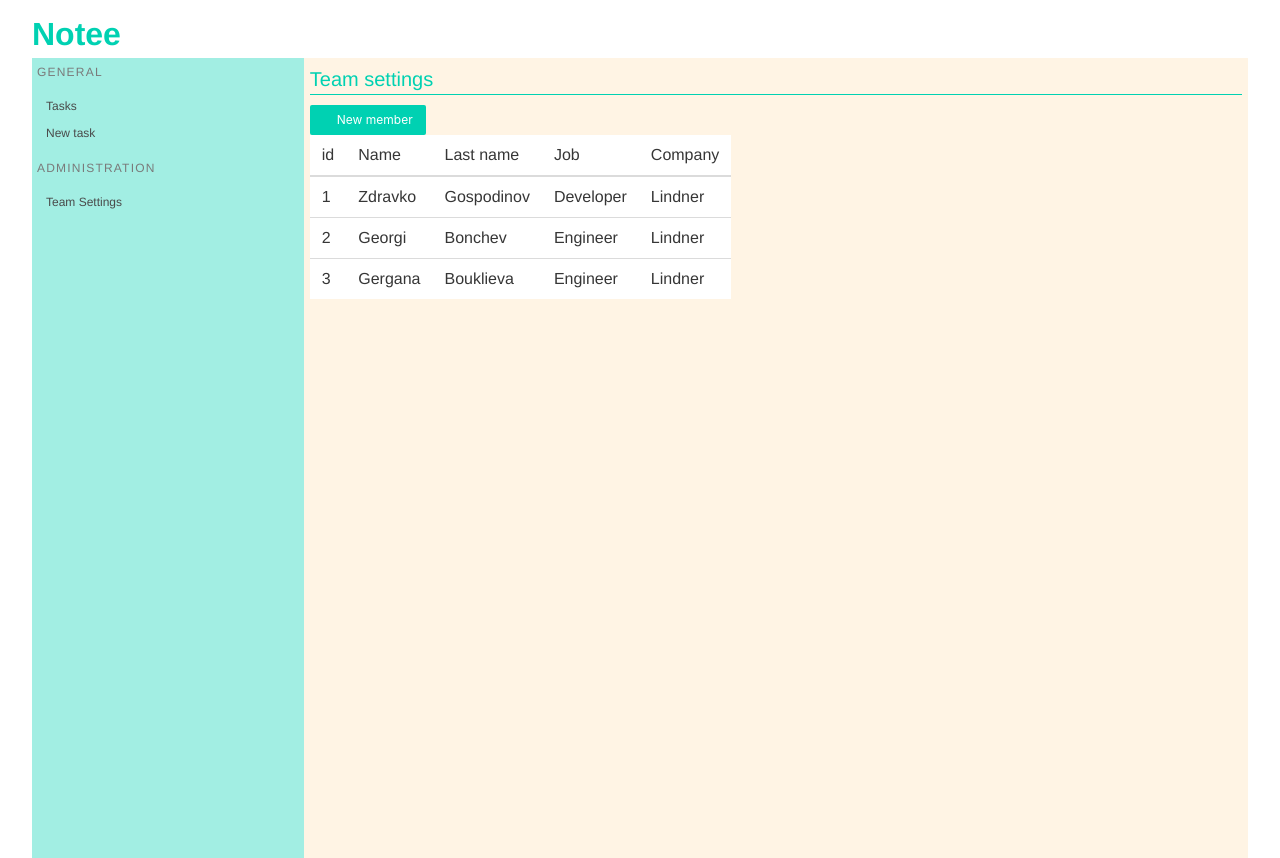
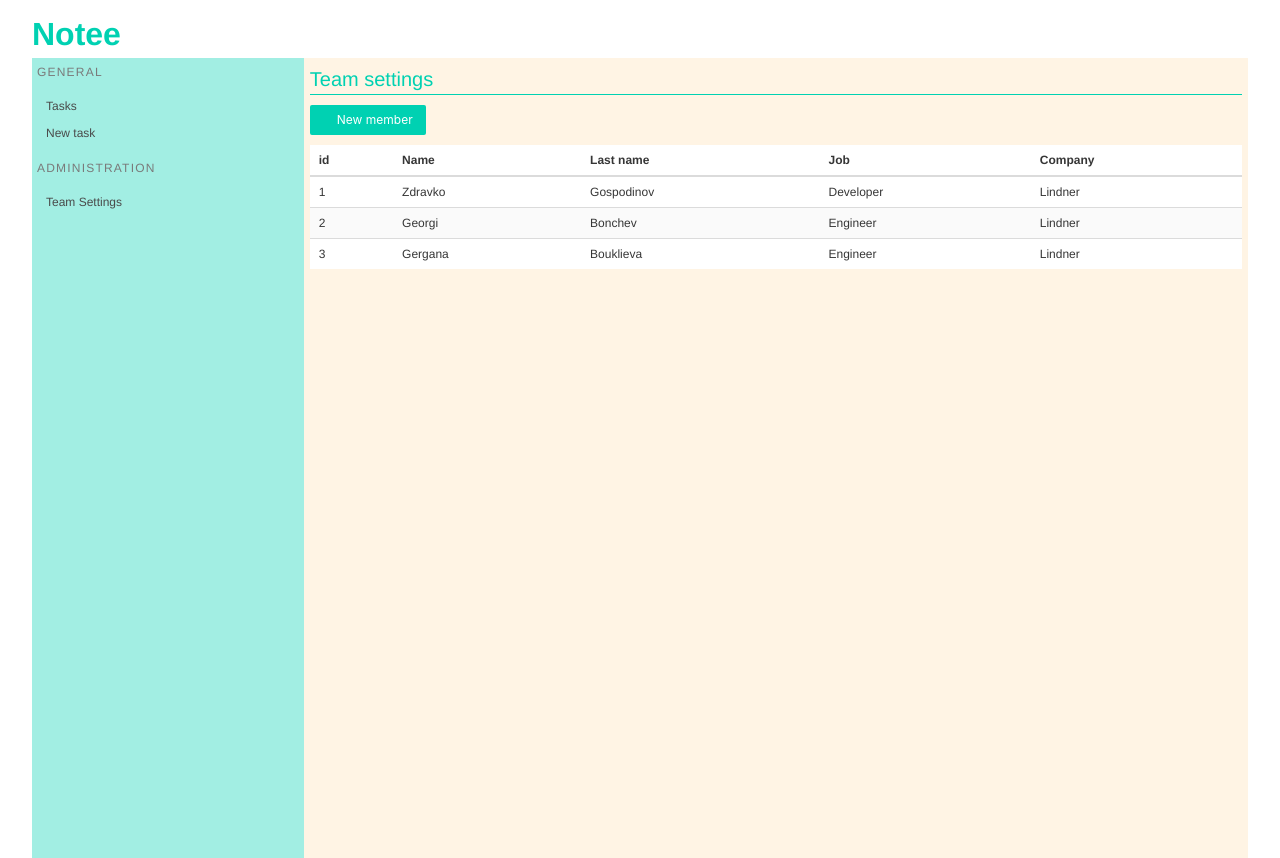
Before and after one commit to zgospodinov/Notee, a Vue app: page / in a window 1280 px wide. Both pictures are taken after a click on the link "Team Settings". Built offline with nearby package versions, Linux system fonts and the light colour scheme; some icons are missing.

Commit message:
Members table

```diff
--- a/src/components/TeamView.vue
+++ b/src/components/TeamView.vue
@@ -9,14 +9,14 @@
         <span>New member</span>
       </button>
 
-      <table class="table">
+      <table class="table is-fullwidth is-striped is-size-7 team-view-panel__table">
           <thead>
               <tr>
-                  <td>id</td>
-                  <td>Name</td>
-                  <td>Last name</td>
-                  <td>Job</td>
-                  <td>Company</td>
+                  <th>id</th>
+                  <th>Name</th>
+                  <th>Last name</th>
+                  <th>Job</th>
+                  <th>Company</th>
               </tr>
           </thead>
         <tbody>
@@ -64,4 +64,8 @@ export default {
   margin-bottom: 10px;
   border-bottom: 1px solid;
 }
+
+.team-view-panel__table{
+    margin-top: 10px;
+}
 </style>
```
